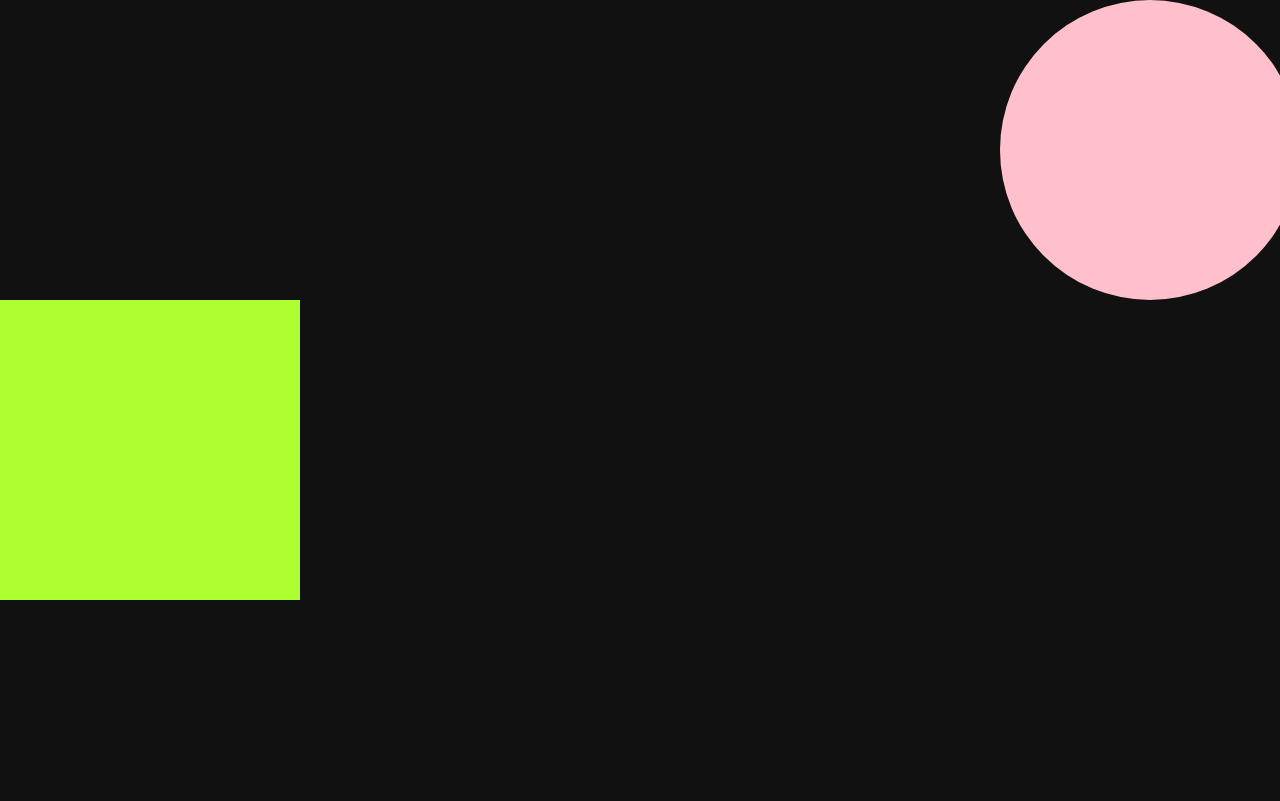
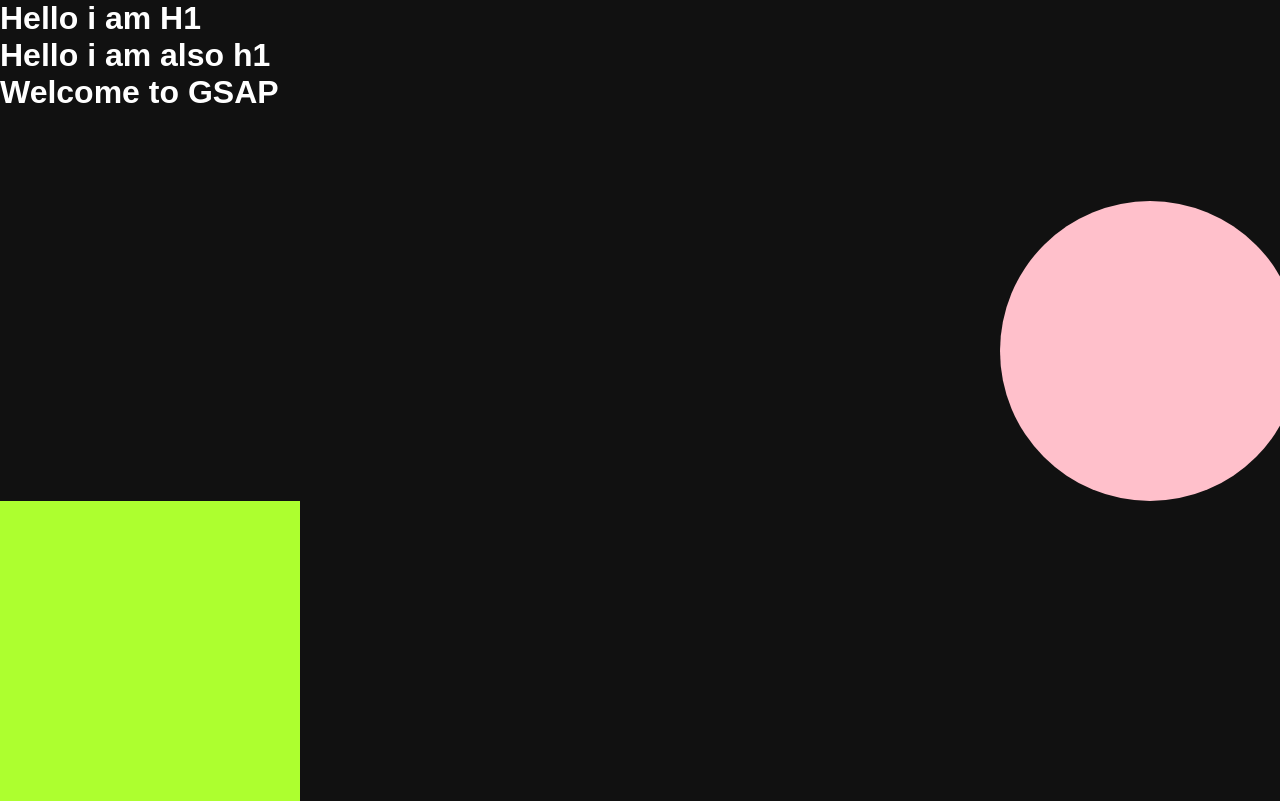
Before and after one commit to Kraken57/gsap, a plain HTML site: page index.html in a window 1280 px wide. Drawn offline with nearby package versions, Linux system fonts and the light colour scheme.

Commit message:
text-animation

```diff
--- a/index.html
+++ b/index.html
@@ -7,6 +7,14 @@
     <link rel="stylesheet" href="style.css" />
   </head>
   <body>
+    <h1>Hello i am H1</h1>
+    <h1>Hello i am also h1</h1>
+    <h1>Welcome to GSAP</h1>
+    <br />
+    <br />
+    <br />
+    <br />
+    <br />
     <div id="box1"></div>
     <div id="box2"></div>
 
--- a/script.js
+++ b/script.js
@@ -5,7 +5,6 @@ gsap.to("#box1", {
   rotate: 360,
   backgroundColor: "pink",
   borderRadius: "50%",
-
 });
 
 gsap.from("#box2", {
@@ -16,3 +15,11 @@ gsap.from("#box2", {
   borderRadius: "50%",
   scale: 0.5,
 });
+
+gsap.from("h1", {
+  opacity: 0,
+  color: "yellow",
+  y: 30,
+  duration: 2,
+  delay: 1,
+});
--- a/style.css
+++ b/style.css
@@ -3,6 +3,7 @@
   padding: 0;
   box-sizing: border-box;
   font-family: gilroy, sans-serif;
+  color: #fff;
 }
 
 html,
@@ -11,17 +12,17 @@ body {
   height: 100%;
 }
 
-body{
+body {
   background-color: #111;
 }
 
-#box1{
+#box1 {
   height: 300px;
   width: 300px;
   background-color: crimson;
 }
 
-#box2{
+#box2 {
   height: 300px;
   width: 300px;
   background-color: greenyellow;
```
Lines whose indentation alone changed are shown as unchanged.
